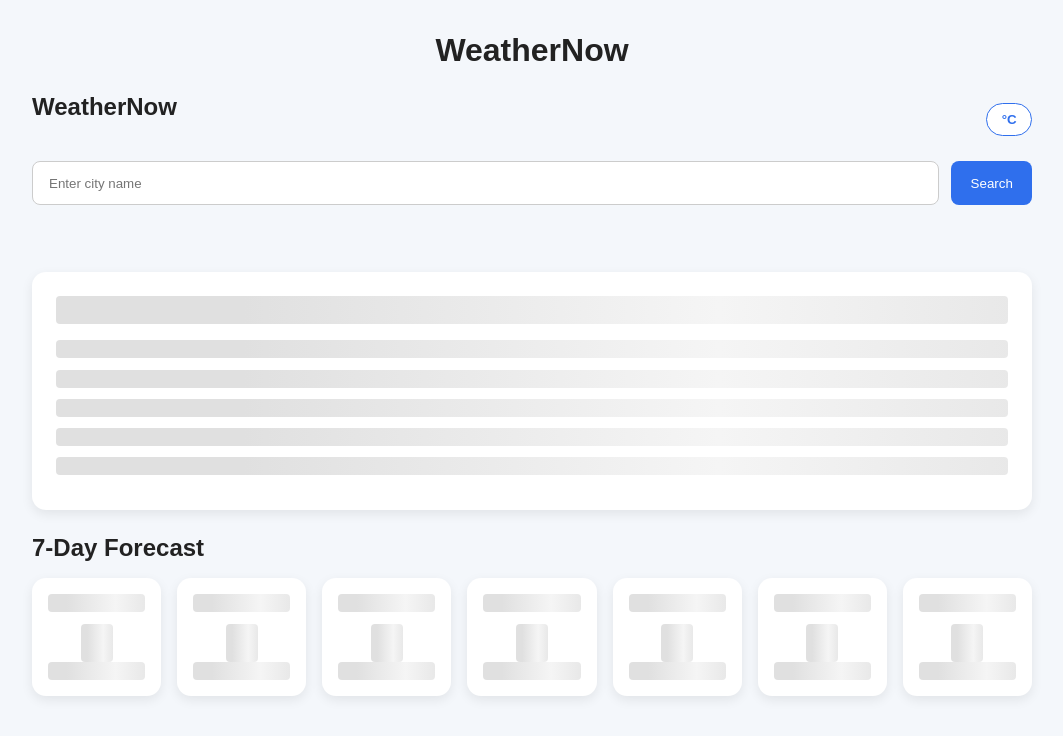
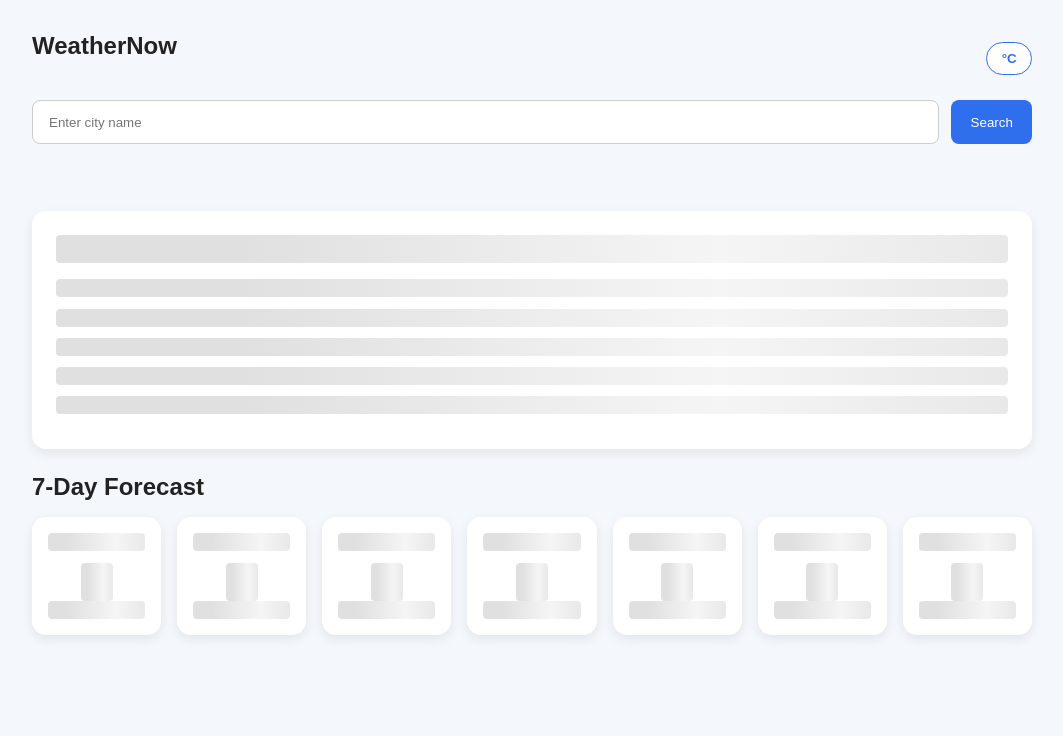
Before and after one commit to maydayen/Lab3, a plain HTML site: page index.html in a window 1280 px wide. Shown: the whole page, without its empty margins (108-1171 px from the left). Drawn offline with nearby package versions, Linux system fonts and the light colour scheme.

Commit message:
Adjust app title

```diff
--- a/index.html
+++ b/index.html
@@ -8,8 +8,6 @@
 </head>
 <body>
   <main class="container">
-    <h1 class="app-title">WeatherNow</h1>
-
     <section class="search-section">
       <div class="search-top">
         <h1 class="app-title">WeatherNow</h1>
```
